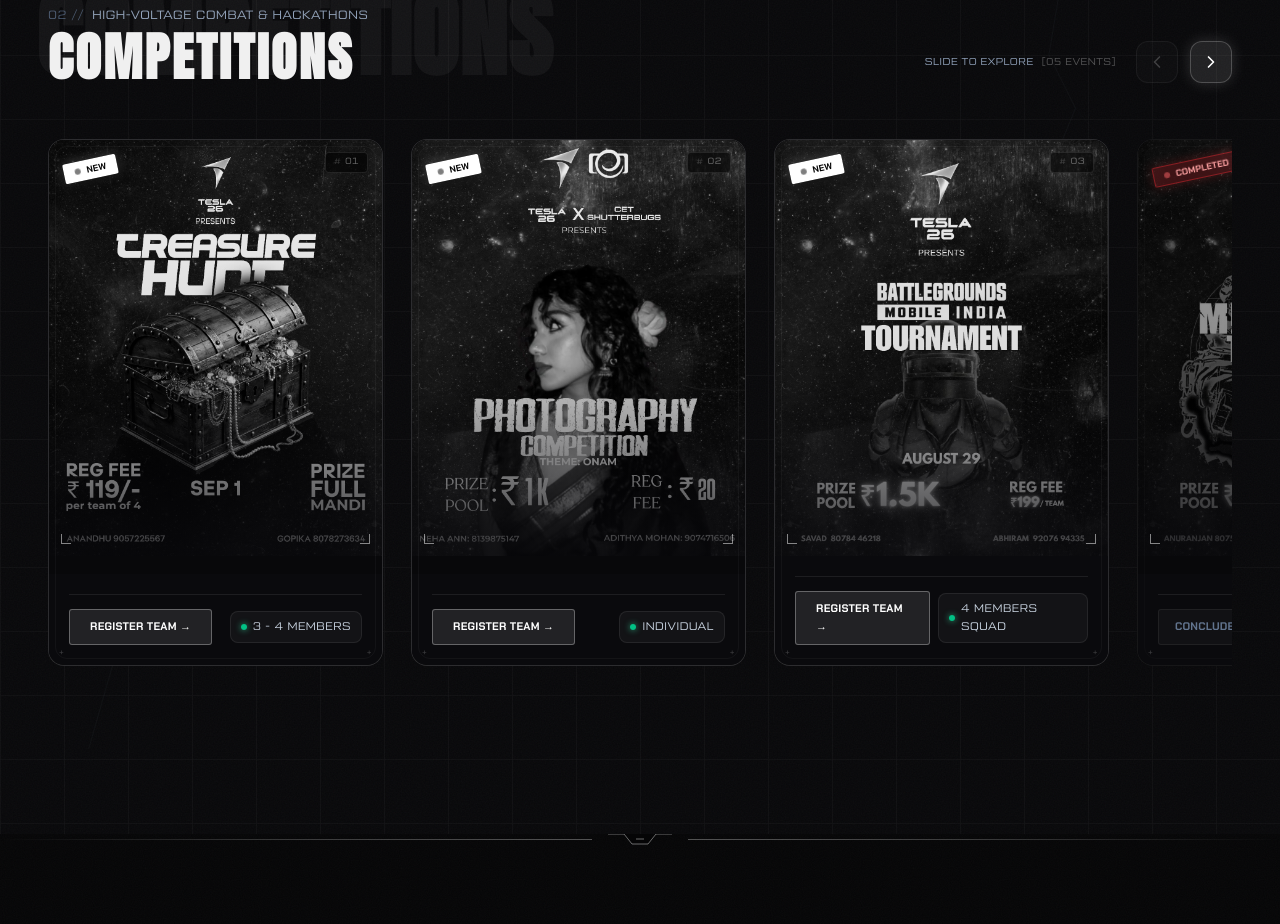
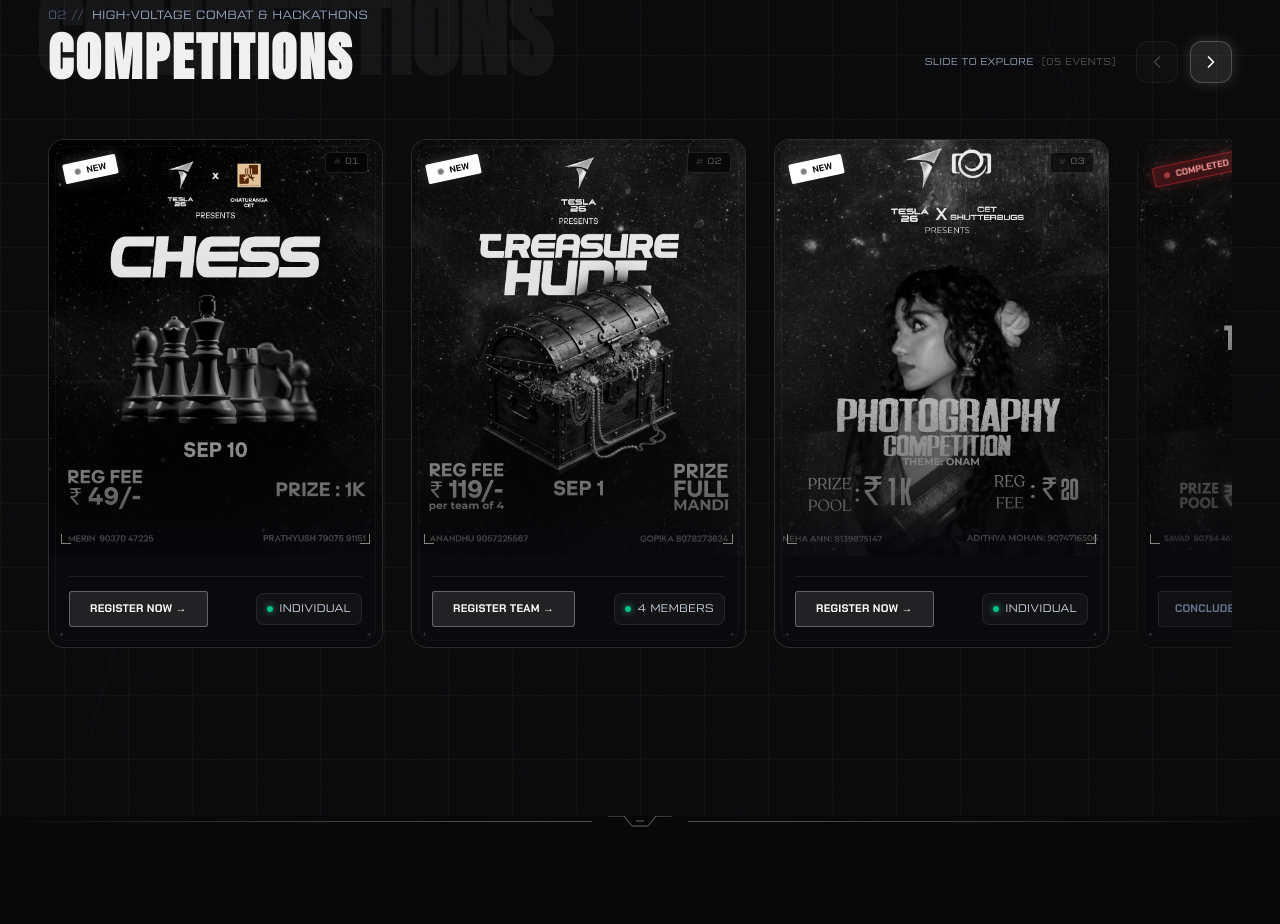
Before and after one commit to Tesla-EE/Tesla-website, a React (Vite) app: page / in a window 1280 px wide. Shown: the part 7412-8336 px from the top of the page. Built offline with nearby package versions, Linux system fonts and the light colour scheme.

Commit message:
feat: updated competition data, added chess, dynamic register buttons, adjusted team sizes

```diff
--- a/src/components/Competitions/Competitions.tsx
+++ b/src/components/Competitions/Competitions.tsx
@@ -140,7 +140,7 @@ export default function Competitions() {
                 isCompleted={comp.isCompleted}
                 image={comp.image}
                 secondaryMeta={comp.teamSize}
-                actionText="REGISTER TEAM →"
+                actionText={comp.teamSize.toLowerCase().includes('individual') || comp.teamSize.toLowerCase().includes('solo') ? 'REGISTER NOW →' : 'REGISTER TEAM →'}
                 variant="poster"
                 index={index}
                 onClick={comp.registrationLink ? () => window.open(comp.registrationLink, '_blank', 'noopener,noreferrer') : undefined}
--- a/src/data/competitions.ts
+++ b/src/data/competitions.ts
@@ -15,6 +15,20 @@ export interface CompetitionItem {
 
 export const competitionsData: CompetitionItem[] = [
   {
+    id: 'comp-6',
+    title: 'CHESS TOURNAMENT',
+    subtitle: 'STRATEGIC BOARD COMBAT',
+    desc: 'Test your tactical brilliance and outsmart your opponents on the 64 squares.',
+    prize: 'EXCITING PRIZES',
+    badge: 'NEW',
+    isCompleted: false,
+    iconName: 'Trophy',
+    teamSize: 'Individual',
+    venue: 'To be announced',
+    image: '/images/competition/Chess.jpeg',
+    registrationLink: 'https://docs.google.com/forms/d/e/1FAIpQLScIcXdAhginTrS_Zo8jnwJYsowx7hyUnmOVHxGosAepTSTXTQ/viewform?usp=publish-editor'
+  },
+  {
     id: 'comp-1',
     title: 'TREASURE HUNT',
     subtitle: 'CAMPUS EXPLORATION CHALLENGE',
@@ -23,7 +37,7 @@ export const competitionsData: CompetitionItem[] = [
     badge: 'NEW',
     isCompleted: false,
     iconName: 'Trophy',
-    teamSize: '3 - 4 Members',
+    teamSize: '4 Members',
     venue: 'Campus Wide',
     image: '/images/competition/Treasure hunt.jpeg',
     registrationLink: 'https://forms.gle/hbohcSF5346Xp7xo6'
@@ -48,13 +62,12 @@ export const competitionsData: CompetitionItem[] = [
     subtitle: 'BATTLEGROUNDS MOBILE INDIA',
     desc: 'High-stakes battle royale tournament. Squad up, strategize, and claim the chicken dinner.',
     prize: '₹30,000 CASH',
-    badge: 'NEW',
-    isCompleted: false,
+    badge: 'COMPLETED',
+    isCompleted: true,
     iconName: 'ShieldAlert',
     teamSize: '4 Members Squad',
     venue: 'Main Esports Arena',
-    image: '/images/competition/Battlegrounds Mobile India Tournament.jpeg',
-    registrationLink: 'https://forms.gle/xeCfDnDrwfb8YJar9'
+    image: '/images/competition/Battlegrounds Mobile India Tournament.jpeg'
   },
   {
     id: 'comp-4',
```
Also changed, not shown: public/images/competition/Chess.jpeg (added).
